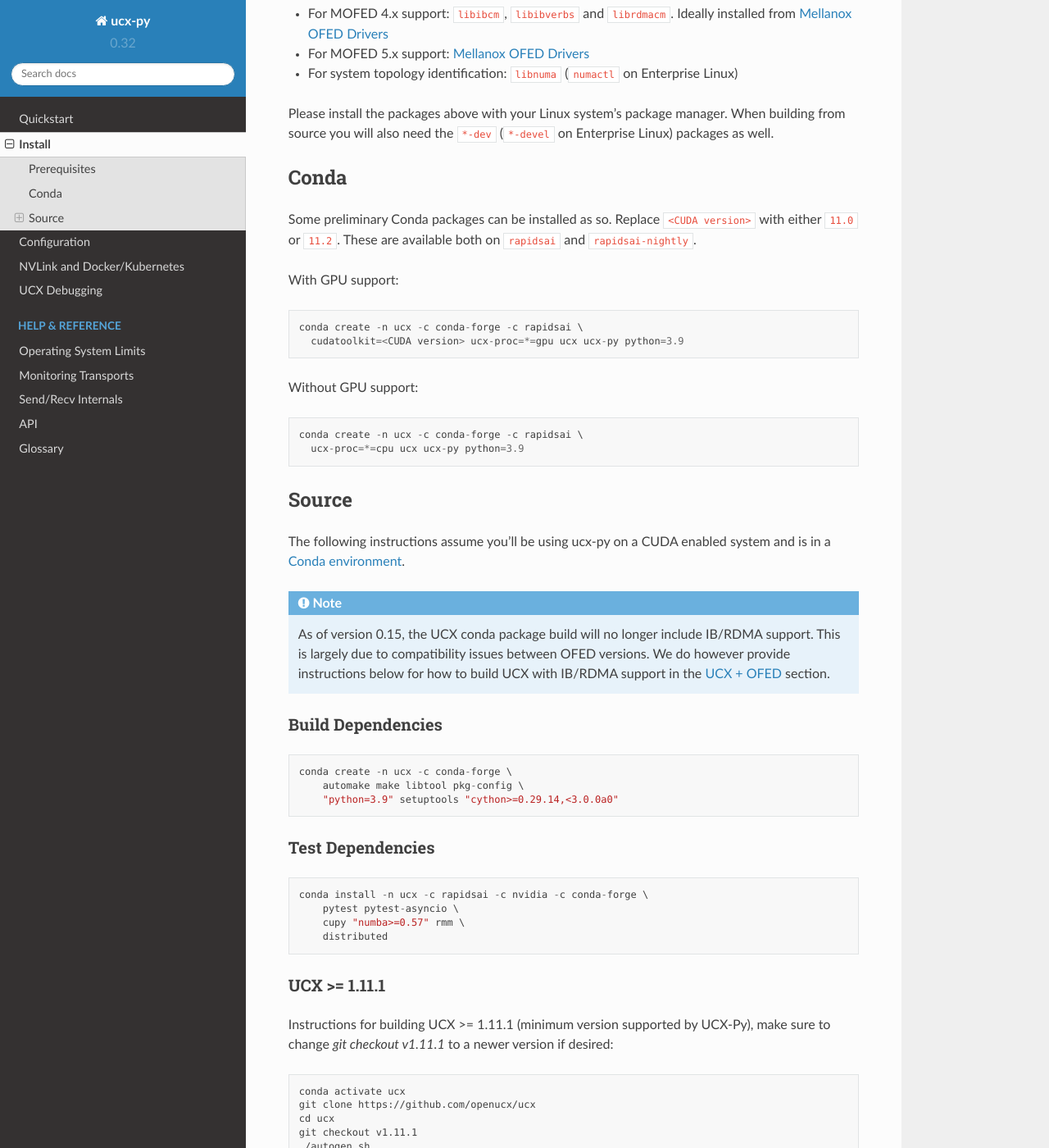
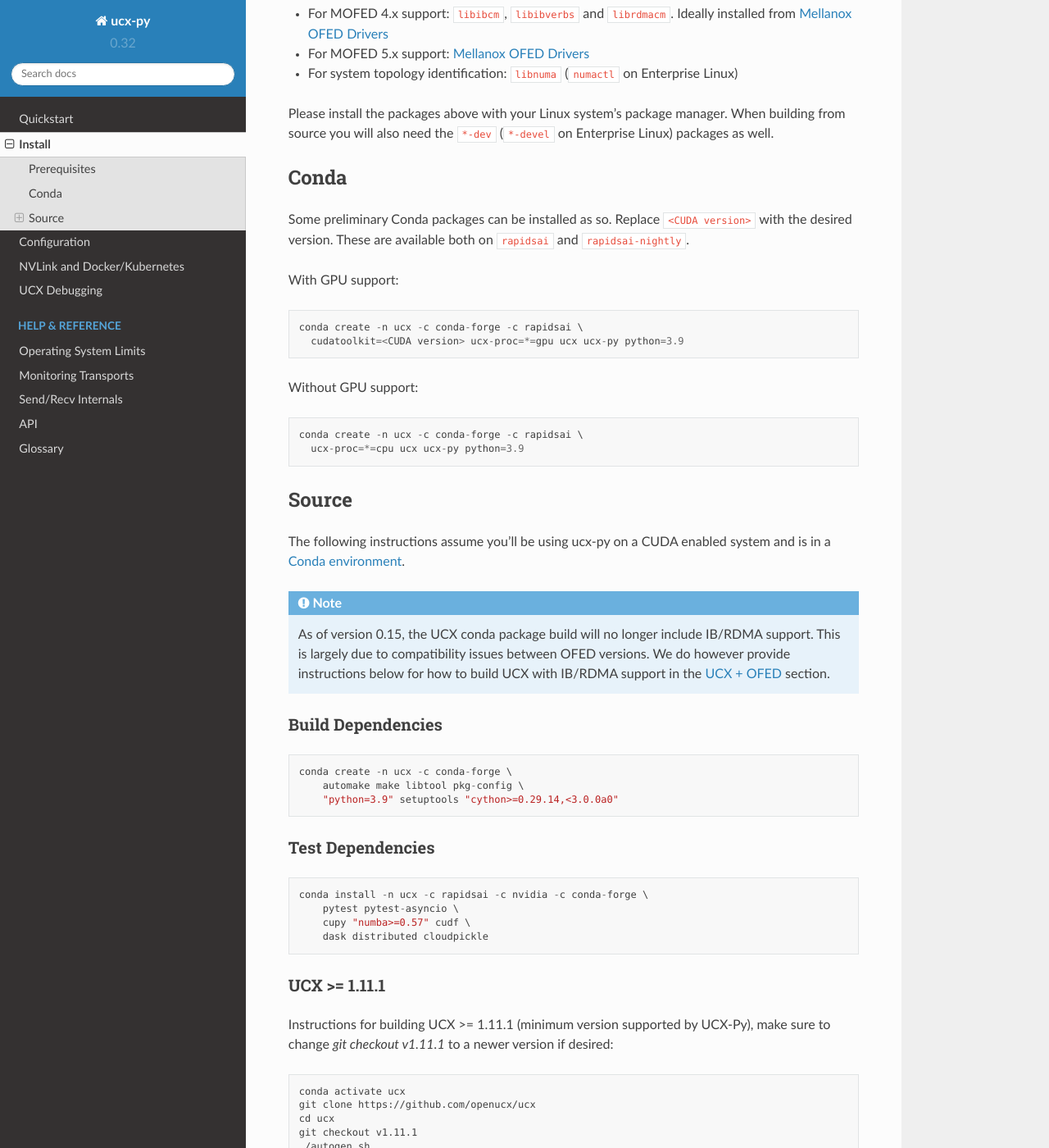
Before and after one commit to rapidsai/ucx-py, a Sphinx documentation site: the page built from docs/source/install.rst, in a window 1280 px wide and 1400 px high, scrolled down 259 px. Shown: the whole window at 82% size. Built offline with Sphinx 7.4.7 and the Read the Docs theme 2.0.0, drawn with Linux system fonts in a browser that asks for light colours.

Commit message:
Update docs.

```diff
--- a/dependencies.yaml
+++ b/dependencies.yaml
@@ -41,7 +41,6 @@ files:
       key: test
     includes:
       - test_python
-
 channels:
   - rapidsai
   - rapidsai-nightly
@@ -93,7 +92,7 @@ dependencies:
         packages:
           - setuptools>=64.0.0
           - cython>=0.29.14,<0.30.0a0
-          - tomli
+          - tomli  # Not needed for Python 3.11+
   run:
     common:
       - output_types: [conda, requirements, pyproject]
--- a/docs/source/install.rst
+++ b/docs/source/install.rst
@@ -19,7 +19,7 @@ Conda
 -----
 
 Some preliminary Conda packages can be installed as so. Replace
-``<CUDA version>`` with either ``11.0`` or ``11.2``. These are
+``<CUDA version>`` with the desired version. These are
 available both on ``rapidsai`` and ``rapidsai-nightly``.
 
 With GPU support:
@@ -64,8 +64,8 @@ Test Dependencies
 
     conda install -n ucx -c rapidsai -c nvidia -c conda-forge \
         pytest pytest-asyncio \
-        cupy "numba>=0.57" rmm \
-        distributed
+        cupy "numba>=0.57" cudf \
+        dask distributed cloudpickle
 
 
 UCX >= 1.11.1
```
